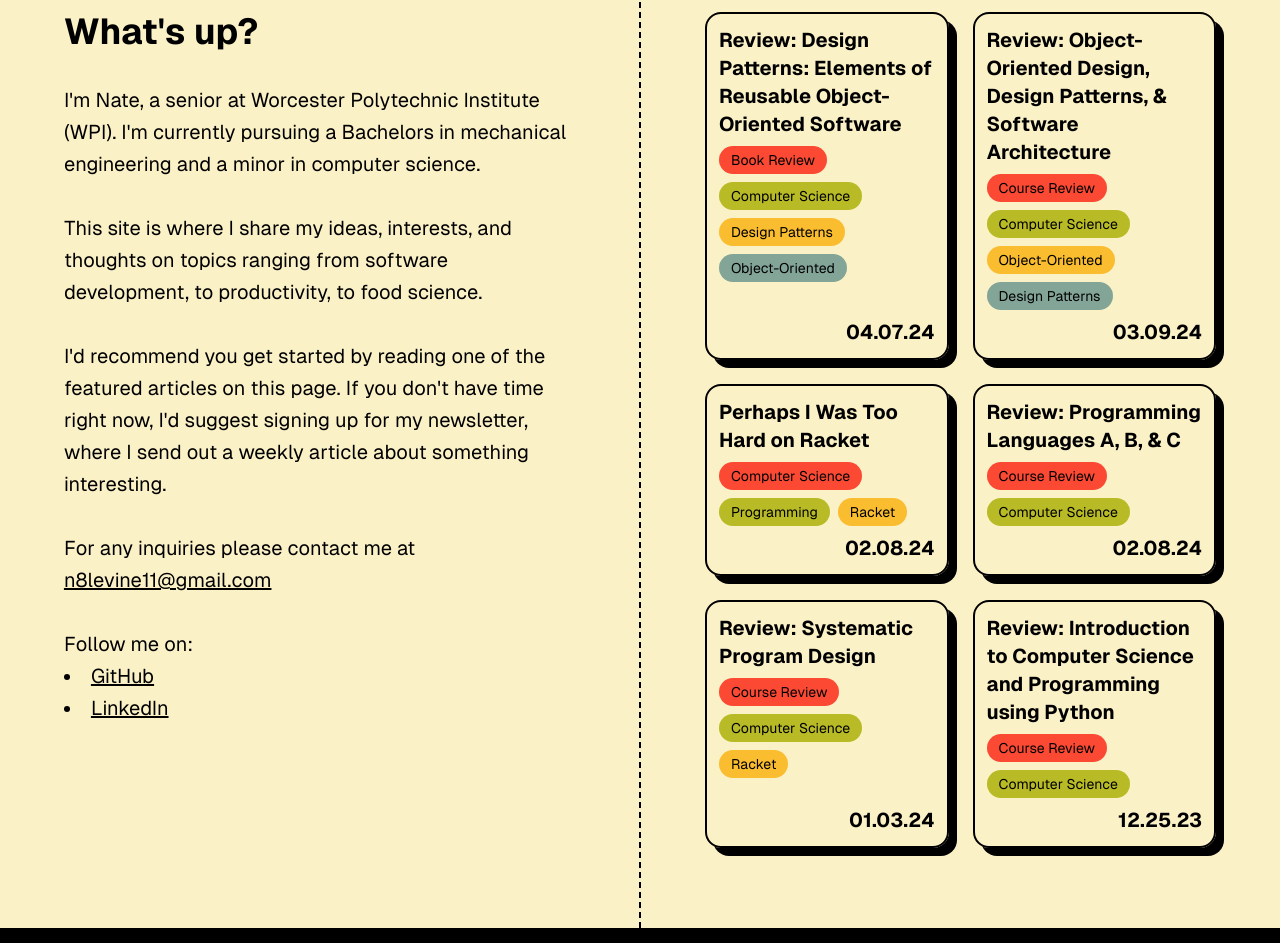
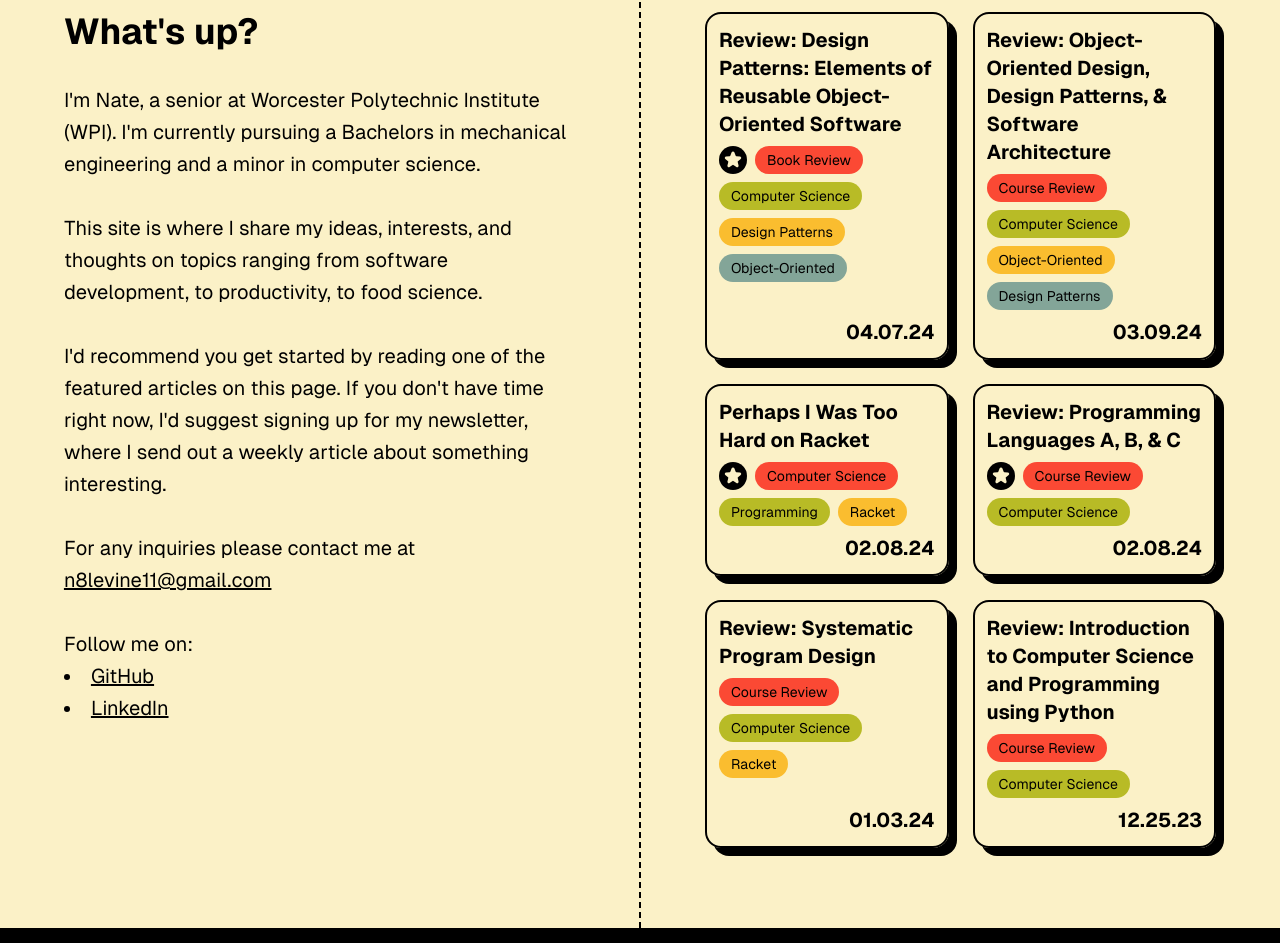
Before and after one commit to nate-levine/nate-levine.com, a Gatsby site: page / in a window 1280 px wide. Shown: the part 732-1675 px from the top of the page. Built offline with nearby package versions, Linux system fonts and the light colour scheme; Gatsby itself is replaced by a stand-in of ours; a web font is replaced by a local one.

Commit message:
Added featured 'tag' (not part of the tag frontmatter) to articles

```diff
--- a/blog/perhaps-i-was-too-hard-on-racket.mdx
+++ b/blog/perhaps-i-was-too-hard-on-racket.mdx
@@ -6,4 +6,5 @@ tags:
     - Computer Science
     - Programming
     - Racket
+isFeatured: true
 ---
--- a/blog/review-design-patterns-elements-of-reusable-object-oriented-software.mdx
+++ b/blog/review-design-patterns-elements-of-reusable-object-oriented-software.mdx
@@ -7,4 +7,5 @@ tags:
     - Computer Science
     - Design Patterns
     - Object-Oriented
+isFeatured: true
 ---
--- a/blog/review-introduction-to-computer-science-and-programming-using-python.mdx
+++ b/blog/review-introduction-to-computer-science-and-programming-using-python.mdx
@@ -5,6 +5,7 @@ slug: "review-introduction-to-computer-science-and-programming-using-python"
 tags:
     - Course Review
     - Computer Science
+isFeatured: false
 ---
 
 ## 🔙 Retrospective
--- a/blog/review-introduction-to-programming-with-python.mdx
+++ b/blog/review-introduction-to-programming-with-python.mdx
@@ -6,6 +6,7 @@ tags:
     - Course Review
     - Computer Science
     - Python
+isFeatured: false
 ---
 
 ## 🔙 Retrospective
--- a/blog/review-object-oriented-design-design-patterns-and-software-architecture.mdx
+++ b/blog/review-object-oriented-design-design-patterns-and-software-architecture.mdx
@@ -7,4 +7,5 @@ tags:
     - Computer Science
     - Object-Oriented
     - Design Patterns
+isFeatured: false
 ---
--- a/blog/review-programming-languages-a-b-and-c.mdx
+++ b/blog/review-programming-languages-a-b-and-c.mdx
@@ -5,4 +5,5 @@ slug: "review-programming-languages-a-b-and-c"
 tags:
     - Course Review
     - Computer Science
+isFeatured: true
 ---
--- a/blog/review-systematic-program-design.mdx
+++ b/blog/review-systematic-program-design.mdx
@@ -6,6 +6,7 @@ tags:
     - Course Review
     - Computer Science
     - Racket
+isFeatured: false
 ---
 
 import { Title, Paragraph, BlockQuote, InternalLink, UnorderedList, ListItem } from '../src/components/mdx/mdx_components'
--- a/src/components/blogTags.jsx
+++ b/src/components/blogTags.jsx
@@ -1,6 +1,6 @@
 import * as React from 'react'
 
-const BlogTags = ({ tags }) => {
+const BlogTags = ({ tags, isFeatured }) => {
     const colors = ['red', 'green', 'yellow', 'blue', 'purple']
 
     function getColor(index) {
@@ -9,7 +9,29 @@ const BlogTags = ({ tags }) => {
     }
 
     return (
-        <div class="flex flex-row flex-wrap gap-x-2 gap-y-2 font-sans font-regular text-sm">
+        <div class="group flex flex-row flex-wrap gap-x-2 gap-y-2 font-sans font-regular text-sm">
+            {
+                /*
+                    Add featured tag if tag has isFeatured prop
+
+                    The reason with works is that the and statement evaluates the first expression first.
+                    If isFeatured is true, then the second expression, the JSX, will be evaluated
+                */
+                isFeatured && <div class="bg-black rounded-full px-1 py-1 rounded-full group-hover:animate-jump">
+                    {/*
+                        From https://logowik.com/rounded-star-vector-icon-14817.html
+                        Generator: Adobe Illustrator 26.0.3, SVG Export Plug-In . SVG Version: 6.00 Build 0)
+                    */}
+                    <svg version="1.0" id="katman_1" xmlns="http://www.w3.org/2000/svg" x="0px" y="0px"
+                    viewBox="60 0 480 480" class="h-5 fill-primary group-hover:animate-rotate">
+                        <path d="M331.9,56.7l32.6,79.8c2.5,6.2,8,10.1,14.6,10.6l86,6.4c14.2,1,25.7,10.1,30.1,23.6
+                            c4.4,13.5,0.4,27.6-10.5,36.8l-65.9,55.7c-5.1,4.3-7.2,10.7-5.6,17.2l20.5,83.8c3.4,13.8-1.6,27.6-13.2,35.9
+                            c-11.5,8.4-26.1,8.9-38.2,1.4l-82.4-51l-82.4,51c-12.1,7.5-26.7,7-38.2-1.4c-11.5-8.4-16.5-22.1-13.2-35.9l20.5-83.8
+                            c1.6-6.5-0.5-12.9-5.6-17.2l-65.9-55.7c-10.9-9.2-14.9-23.3-10.5-36.8c4.4-13.5,15.9-22.6,30.1-23.6l86-6.4
+                            c6.7-0.5,12.10-4.4,14.6-10.6l32.6-79.8c5.4-13.2,17.5-21.3,31.8-21.3C314.4,35.3,326.5,43.5,331.9,56.7L331.9,56.7z"/>
+                    </svg>
+                </div>
+            }
             {
                 // Enumerate over each tag
                 tags.map((tag, index) => {
@@ -18,7 +40,7 @@ const BlogTags = ({ tags }) => {
                     // "Bake" tailwind class string so that tailwind preprocessor doesn't remove it
                     let classString = `bg-${color} rounded-full px-3 py-1`
                     // Add class string to tag style
-                    return <p class={classString}>{tag}</p>
+                    return <div class={classString}>{tag}</div>
                 })
             }
         </div>
--- a/src/components/blogView.jsx
+++ b/src/components/blogView.jsx
@@ -14,6 +14,7 @@ const BlogView = ({ grid_config, num_articles }) => {
                         title
                         slug
                         tags
+                        isFeatured
                     }
                     id
                     excerpt
@@ -34,7 +35,7 @@ const BlogView = ({ grid_config, num_articles }) => {
                         <div class="flex-auto">
                             <div class="font-bold">{node.frontmatter.title}</div>
                             <div class="h-2" />
-                            <BlogTags tags={node.frontmatter.tags} />
+                            <BlogTags tags={node.frontmatter.tags} isFeatured={node.frontmatter.isFeatured} />
                         </div>
                         <div class="h-2" />
                         <div class="h-flex text-right font-bold">{node.frontmatter.date}</div>
--- a/src/pages/blog/{mdx.frontmatter__slug}.jsx
+++ b/src/pages/blog/{mdx.frontmatter__slug}.jsx
@@ -13,7 +13,7 @@ const BlogPost = ({ data, children }) => {
           <div class="h-8" />
           <h2 class="text-black max-text-2xl font-sans font-regular">{data.mdx.frontmatter.date}</h2>
           <div class="h-8" />
-          <BlogTags tags={data.mdx.frontmatter.tags} />
+          <BlogTags tags={data.mdx.frontmatter.tags} isFeatured={data.mdx.frontmatter.isFeatured} />
           <div class="h-8 border-dashed border-black border-b-2" />
         </div>
         <div class="text-black text-xl text-left font-serif mx-auto pb-10 leading-relaxed">
@@ -38,6 +38,7 @@ export const query = graphql`
         title
         date(formatString: "MMMM Do, YYYY")
         tags
+        isFeatured
       }
     }
   }
--- a/src/pages/index.jsx
+++ b/src/pages/index.jsx
@@ -3,7 +3,6 @@ import Layout from '../components/layout'
 import BlogView from '../components/blogView'
 
 const IndexPage = () => {
-
 
   return (
     <Layout>
--- a/tailwind.config.js
+++ b/tailwind.config.js
@@ -1,4 +1,5 @@
 /** @type {import('tailwindcss').Config} */
+
 module.exports = {
   content: [
     "./src/pages/**/*.{js,jsx,ts,tsx}",
@@ -19,6 +20,30 @@ module.exports = {
       'sans': ['Geist Sans'],
       'serif': ['EB Garamond'],
     },
+    keyframes: {
+      jump: {
+        '50%': {
+          transform: 'translateY(-25%)',
+          animationTimingFunction: 'cubic-bezier(0.8, 0, 1, 1)',
+        },
+        '0%, 100%': {
+          transform: 'translateY(0)',
+          animationTimingFunction: 'cubic-bezier(0, 0, 0.2, 1)',
+        },
+      },
+      rotate: {
+        '0%': {
+          transform: 'rotate(0deg)',
+        },
+        '100%': {
+          transform: 'rotate(360deg)',
+        },
+      },
+    },
+    animation: {
+      'jump': 'jump 1s linear infinite',
+      'rotate': 'rotate 5s linear infinite',
+    },
   },
   plugins: [],
 }
```
